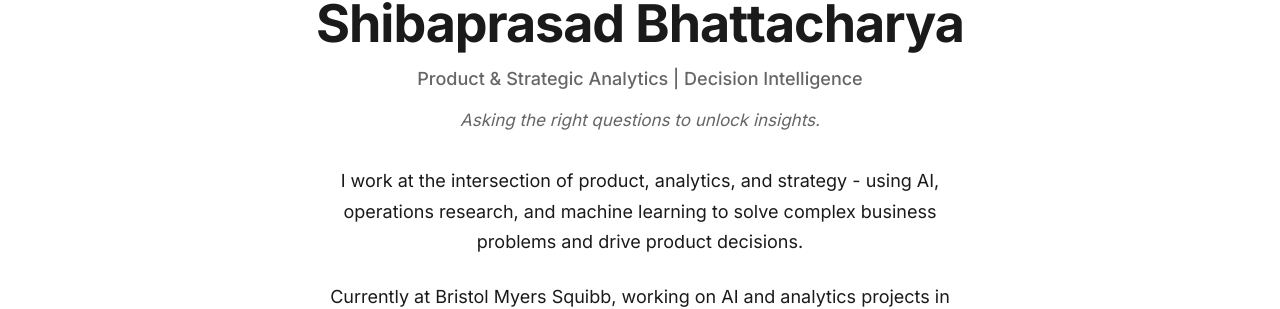
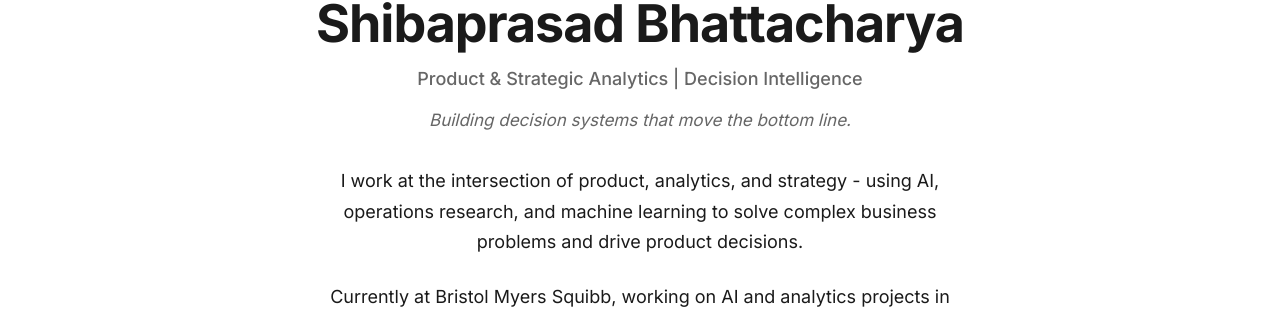
Before and after one commit to shibaprasadb/shibaprasadb.github.io, a Jekyll site: the page built from index.html, in a window 1280 px wide and 900 px high. Shown: the part 319-628 px from the top of the window. Built offline with Jekyll 4.4.1, drawn with Linux system fonts in a browser that asks for light colours.

Commit message:
Update index.html

```diff
--- a/index.html
+++ b/index.html
@@ -10,7 +10,7 @@ title: Shibaprasad Bhattacharya
       Product & Strategic Analytics | Decision Intelligence
     </p>
     <p class="hero-motto">
-      Asking the right questions to unlock insights.
+      Building decision systems that move the bottom line.
     </p>
     <div class="hero-intro">
       <p>I work at the intersection of product, analytics, and strategy - using AI, operations research, and machine learning to solve complex business problems and drive product decisions.</p>
```
